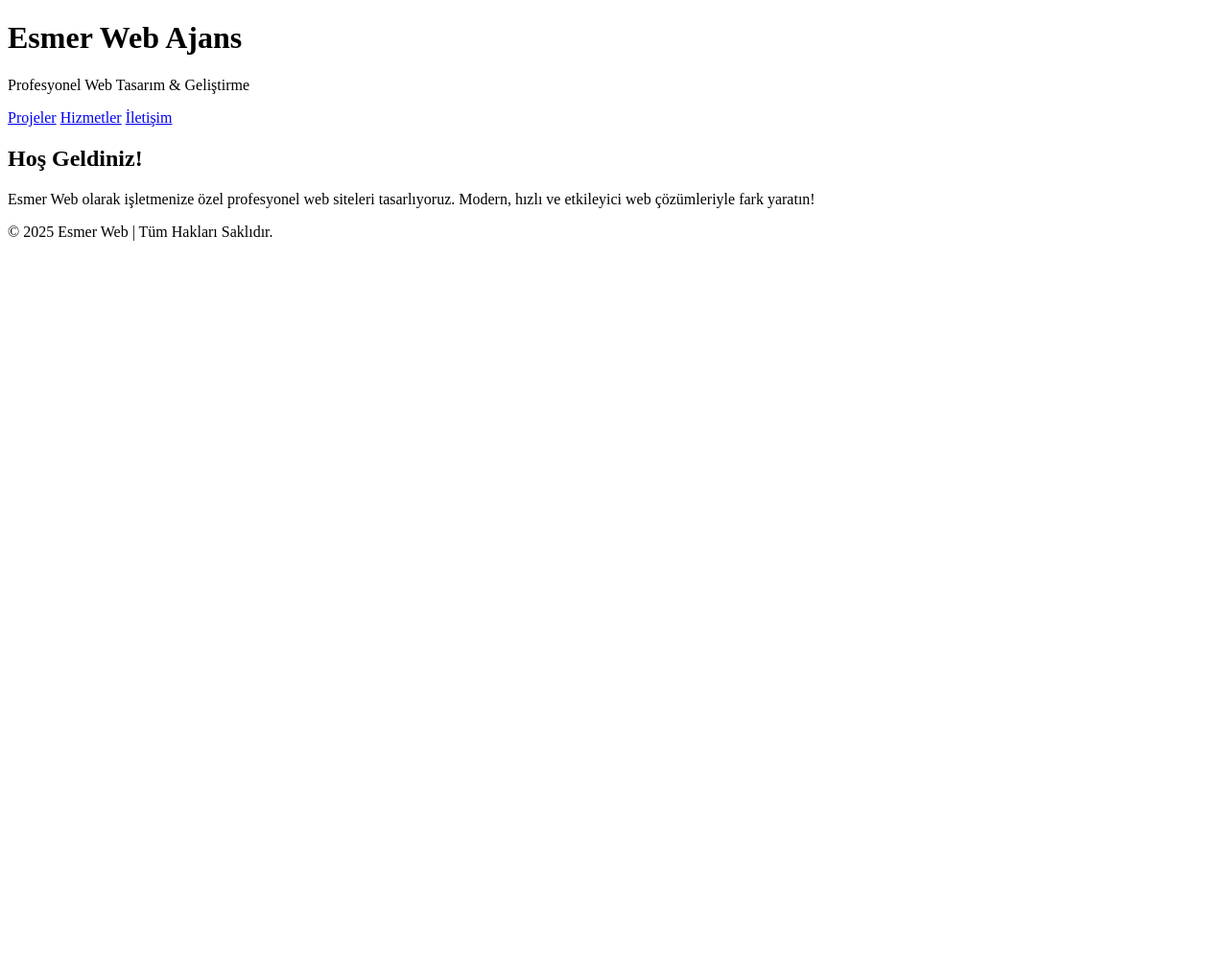
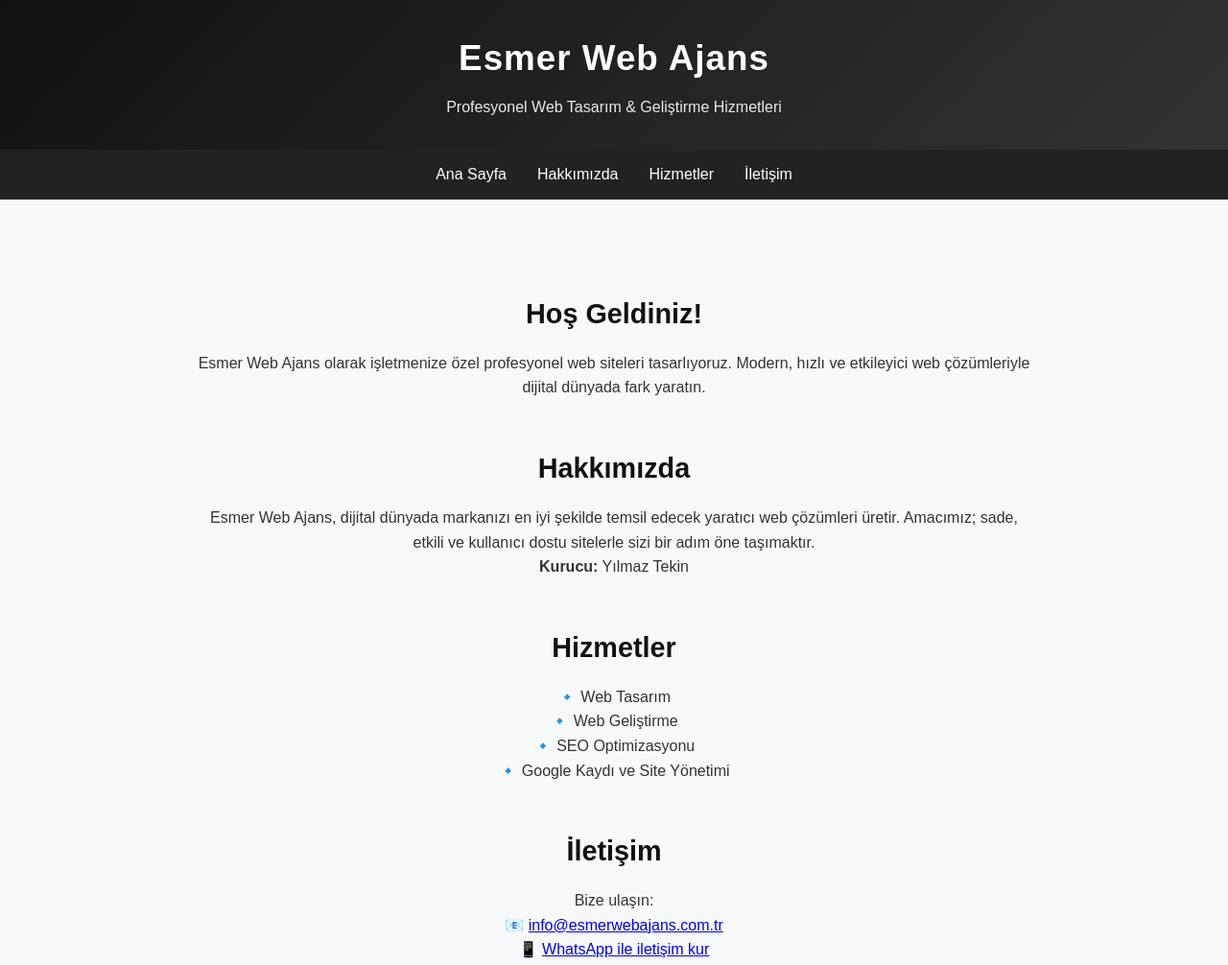
Before and after one commit to araz140097-art/Esmerweb, a plain HTML site: page index.html in a window 1280 px wide. Shown: the top 1006 px of the page at 96% size. Before the commit the page ends 800 px from the top, so only its background shows below. Drawn offline with Linux system fonts and the light colour scheme.

Commit message:
Enhance index.html with new content and styles
Updated meta tags, added sections for services and contact information, and improved overall content structure.

```diff
--- a/index.html
+++ b/index.html
@@ -1,30 +1,152 @@
 <!DOCTYPE html>
 <html lang="tr">
 <head>
-  <meta charset="UTF-8">
-  <meta name="viewport" content="width=device-width, initial-scale=1.0">
+  <meta charset="UTF-8" />
+  <meta name="viewport" content="width=device-width, initial-scale=1.0" />
+  <meta name="description" content="Esmer Web Ajans | Profesyonel web tasarım ve geliştirme hizmetleri. Modern, hızlı ve etkileyici web çözümleriyle markanızı dijital dünyada öne çıkarın.">
   <title>Esmer Web Ajans | Profesyonel Web Tasarım</title>
-  <link rel="stylesheet" href="style.css">
+
+  <style>
+    * {
+      margin: 0;
+      padding: 0;
+      box-sizing: border-box;
+    }
+
+    body {
+      font-family: "Poppins", Arial, sans-serif;
+      background-color: #f8f9fb;
+      color: #222;
+      line-height: 1.6;
+    }
+
+    header {
+      background: linear-gradient(135deg, #111, #333);
+      color: #fff;
+      text-align: center;
+      padding: 2rem 1rem;
+    }
+
+    header h1 {
+      font-size: 2.3rem;
+      letter-spacing: 1px;
+    }
+
+    header p {
+      font-size: 1rem;
+      margin-top: 0.5rem;
+      opacity: 0.9;
+    }
+
+    nav {
+      display: flex;
+      justify-content: center;
+      background: #222;
+      padding: 0.8rem 0;
+      gap: 2rem;
+    }
+
+    nav a {
+      color: #fff;
+      text-decoration: none;
+      font-weight: 500;
+      transition: color 0.3s ease;
+    }
+
+    nav a:hover {
+      color: #4da6ff;
+    }
+
+    main {
+      text-align: center;
+      padding: 3rem 1rem;
+      max-width: 900px;
+      margin: 0 auto;
+    }
+
+    main h2 {
+      font-size: 1.8rem;
+      margin-bottom: 1rem;
+      color: #111;
+    }
+
+    main p {
+      font-size: 1rem;
+      color: #333;
+    }
+
+    section {
+      margin: 3rem 0;
+    }
+
+    footer {
+      background: #111;
+      color: #fff;
+      text-align: center;
+      padding: 1.2rem;
+      font-size: 0.9rem;
+    }
+
+    footer a {
+      color: #4da6ff;
+      text-decoration: none;
+    }
+
+    footer a:hover {
+      text-decoration: underline;
+    }
+
+    @media (max-width: 768px) {
+      nav {
+        flex-direction: column;
+        gap: 1rem;
+      }
+    }
+  </style>
 </head>
 <body>
   <header>
     <h1>Esmer Web Ajans</h1>
-    <p>Profesyonel Web Tasarım & Geliştirme</p>
+    <p>Profesyonel Web Tasarım & Geliştirme Hizmetleri</p>
   </header>
 
   <nav>
-    <a href="#">Projeler</a>
-    <a href="#">Hizmetler</a>
-    <a href="#">İletişim</a>
+    <a href="#anasayfa">Ana Sayfa</a>
+    <a href="#hakkimizda">Hakkımızda</a>
+    <a href="#hizmetler">Hizmetler</a>
+    <a href="#iletisim">İletişim</a>
   </nav>
 
-  <main>
-    <h2>Hoş Geldiniz!</h2>
-    <p>Esmer Web olarak işletmenize özel profesyonel web siteleri tasarlıyoruz. Modern, hızlı ve etkileyici web çözümleriyle fark yaratın!</p>
+  <main id="anasayfa">
+    <section>
+      <h2>Hoş Geldiniz!</h2>
+      <p>Esmer Web Ajans olarak işletmenize özel profesyonel web siteleri tasarlıyoruz. Modern, hızlı ve etkileyici web çözümleriyle dijital dünyada fark yaratın.</p>
+    </section>
+
+    <section id="hakkimizda">
+      <h2>Hakkımızda</h2>
+      <p>Esmer Web Ajans, dijital dünyada markanızı en iyi şekilde temsil edecek yaratıcı web çözümleri üretir. Amacımız; sade, etkili ve kullanıcı dostu sitelerle sizi bir adım öne taşımaktır.</p>
+      <p><strong>Kurucu:</strong> Yılmaz Tekin</p>
+    </section>
+
+    <section id="hizmetler">
+      <h2>Hizmetler</h2>
+      <p>🔹 Web Tasarım<br>🔹 Web Geliştirme<br>🔹 SEO Optimizasyonu<br>🔹 Google Kaydı ve Site Yönetimi</p>
+    </section>
+
+    <section id="iletisim">
+      <h2>İletişim</h2>
+      <p>Bize ulaşın:</p>
+      <p>
+        📧 <a href="mailto:info@esmerwebajans.com.tr">info@esmerwebajans.com.tr</a><br>
+        📱 <a href="https://wa.me/905XXXXXXXXX" target="_blank">WhatsApp ile iletişim kur</a>
+      </p>
+    </section>
   </main>
 
   <footer>
-    <p>© 2025 Esmer Web | Tüm Hakları Saklıdır.</p>
+    <p>© 2025 Esmer Web Ajans | Tüm Hakları Saklıdır.</p>
+    <p>Hazırlayan: <strong>Yılmaz Tekin</strong></p>
   </footer>
 </body>
 </html>
```
